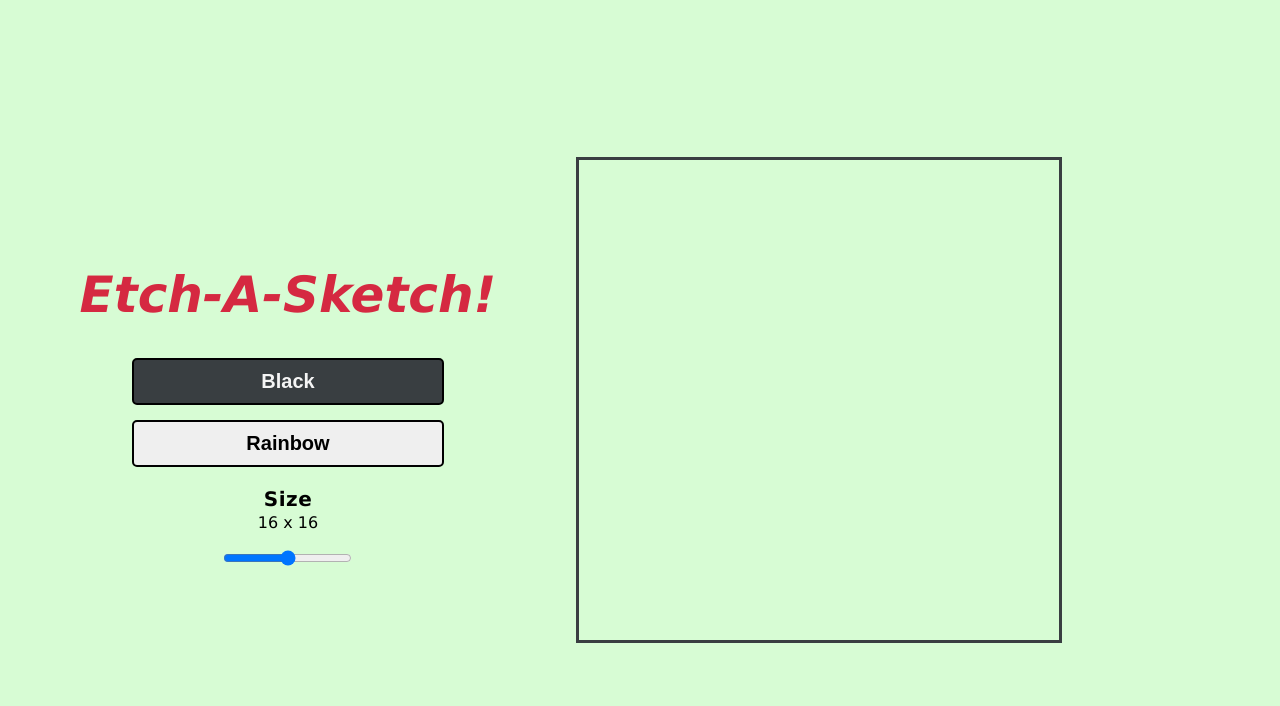
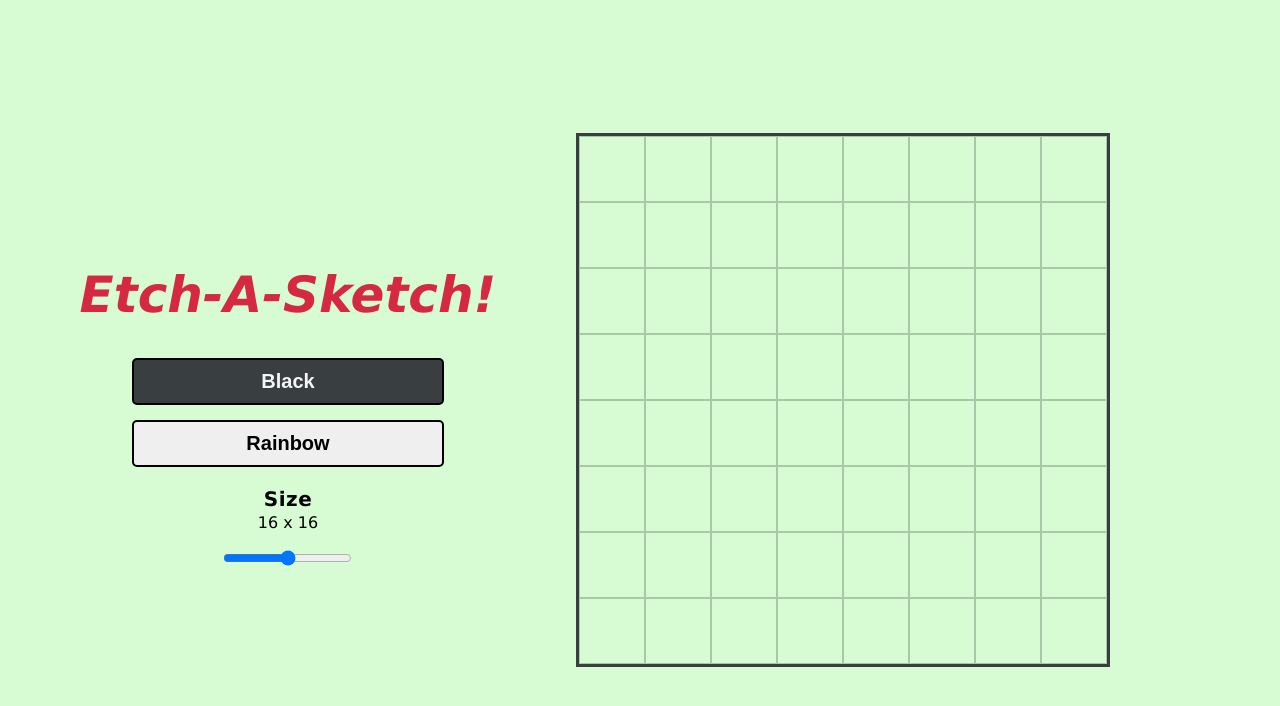
Before and after one commit to Nichorito/Etch-A-Sketch, a plain HTML site: page index.html in a window 1280 px wide. Drawn offline with Linux system fonts and the light colour scheme.

Commit message:
Making the grid
Created a function that loops to add as many squares per side as
desired.  Will later be hooked up to the slider for live adjustments
and a darkening function should also be made.

Color modes can wait until after

```diff
--- a/script.js
+++ b/script.js
@@ -0,0 +1,30 @@
+let sliderInput = document.querySelector("#sizeSlider").value;
+console.log(sliderInput)
+let cellsPerSide = 8;
+let totalCells = cellsPerSide * cellsPerSide;
+let gridContainer = document.querySelector("#gridContainer");
+
+//Sets the amount of columns and rows in the grid equal to the number of cells per side
+gridContainer.style.gridTemplateRows = `repeat(${cellsPerSide}, 1fr)`;
+gridContainer.style.gridTemplateColumns = `repeat(${cellsPerSide}, 1fr)`;
+
+
+let row = 1;
+let column = 1;
+for (let i = 1; i <= totalCells; i++) {
+    //Create a new gridCell
+    let gridCell = document.createElement("div");
+
+    gridCell.classList.add("gridCell")
+
+    column++;
+
+    if (column == cellsPerSide) {
+        row++;
+        column = 1;
+    }
+    //Adds the cells to the gridCell class
+
+    gridContainer.appendChild(gridCell);
+
+}
--- a/styles.css
+++ b/styles.css
@@ -71,7 +71,7 @@ button {
 
 /* /////////////// RIGHT SIDE ////////////////////// */
 #rightHalf {
-    width: 50%;
+    width: 55%;
     height: 100%;
     display: flex;
     align-items: center;
@@ -81,9 +81,9 @@ button {
     border: 3px solid #393E41;
     width: 75%;
     aspect-ratio: 1/1;
-    margin-right: -10px;
+    display: grid;
 }
 
-#gridCell {
-    border: 1px solid black;
+.gridCell {
+    border: 0.25px solid rgba(0, 0, 0, 0.212);
 }
```
